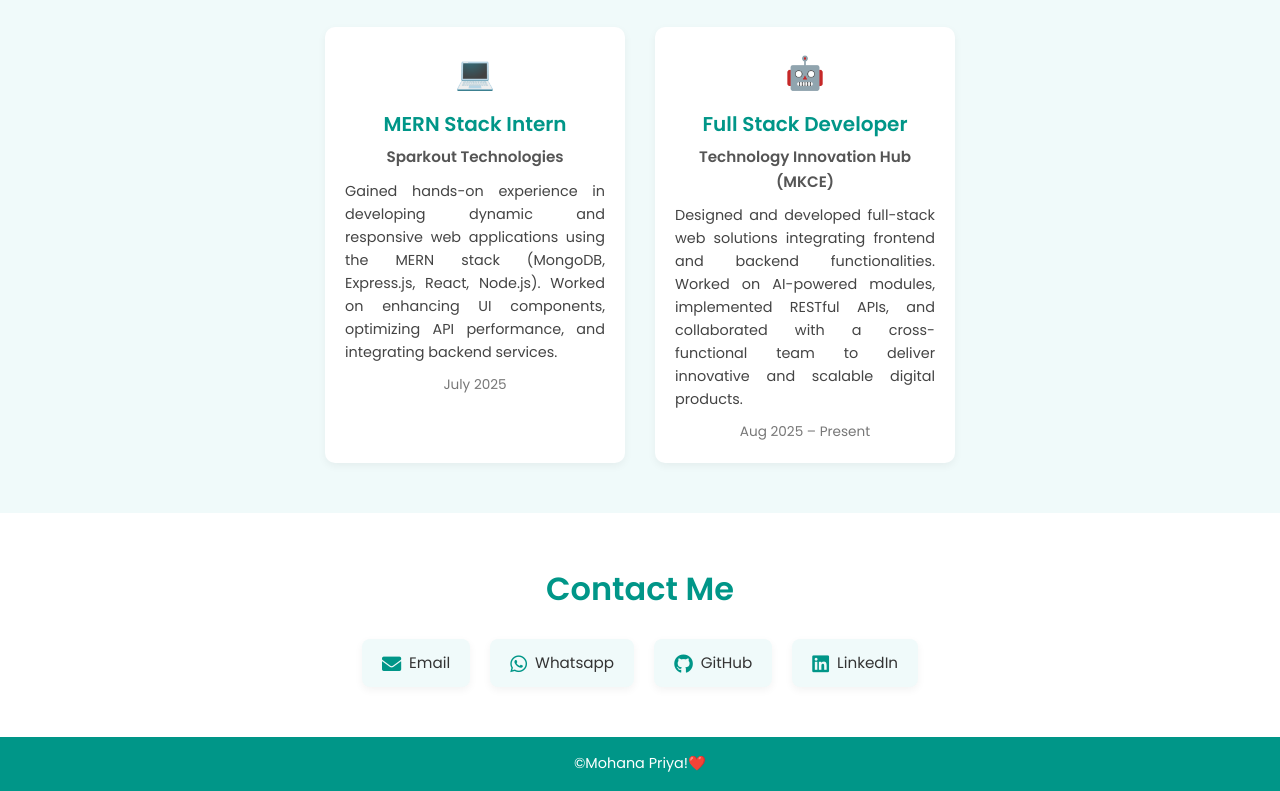
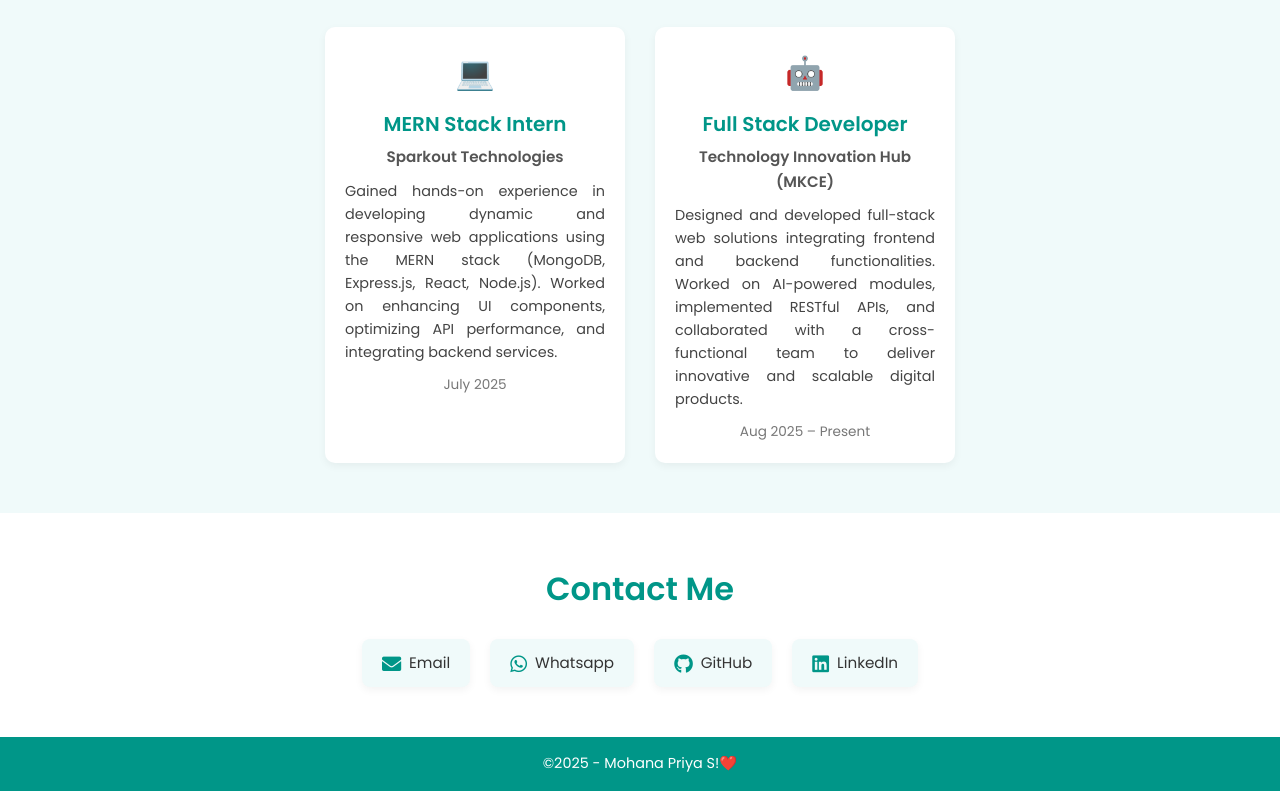
Before and after one commit to MohanaPriya181/Mohana-Priya-S, a plain HTML site: page index.html in a window 1280 px wide. Shown: the part 3189-3980 px from the top of the page. Drawn offline with Linux system fonts and the light colour scheme.

Commit message:
Update index.html

```diff
--- a/index.html
+++ b/index.html
@@ -391,7 +391,7 @@
         </section>
 
         <footer>
-            <p>©Mohana Priya!❤️</p>
+            <p>©2025 - Mohana Priya S!❤️</p>
         </footer>
 
         <!-- Certificate Modal -->
```
